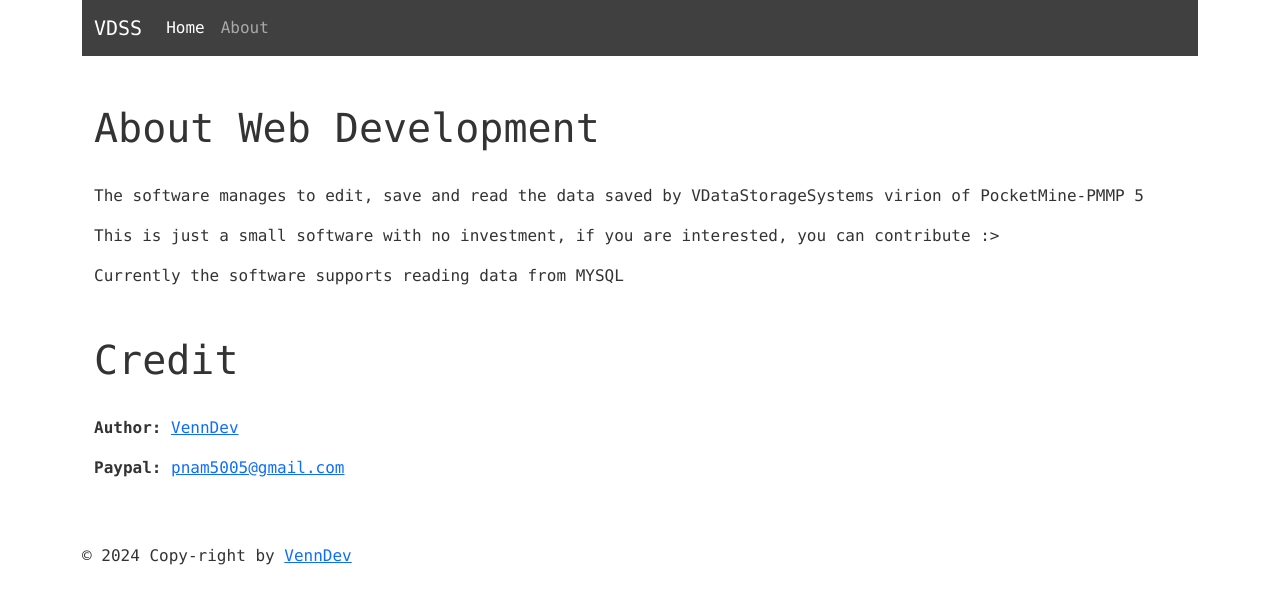
After one commit to VennDev/VDataStorageSystemsWebsite, a PHP site: page /about.php in a window 1280 px wide. The commit adds this page. Shown: the top 604 px of the page. Run offline with PHP 8.4, Linux system fonts and the light colour scheme; some libraries are stand-ins or nearby versions.

Commit message:
Small change!

```diff
--- /dev/null
+++ b/src/venndev/about.php
@@ -0,0 +1,20 @@
+<?php include 'layout-default.php'; ?>
+<body>
+    <div class="container">
+        <?php include 'header.php'; ?>
+        <div class="container mt-5 mb-5">
+            <h1>About Web Development</h1>
+            <br/>
+            <p>The software manages to edit, save and read the data saved by VDataStorageSystems virion of PocketMine-PMMP 5</p>
+            <p>This is just a small software with no investment, if you are interested, you can contribute :></p>
+            <p>Currently the software supports reading data from MYSQL</p>
+        </div>
+        <div class="container mt-5 mb-5">
+            <h1>Credit</h1>
+            <br/>
+            <p><b>Author:</b> <a href="https://github.com/VennDev" target="_blank">VennDev</a></p>
+            <p><b>Paypal:</b> <a href="#" target="_blank">pnam5005@gmail.com</a></p>
+        </div>
+    </div>
+</body>
+<?php include 'footer.php'; ?>
--- a/src/venndev/edit-page.php
+++ b/src/venndev/edit-page.php
@@ -34,7 +34,7 @@ if (isset($_POST['host']) && isset($_POST['username']) && isset($_POST['password
                 <div class="form-check">
                     <input class="form-check-input" type="checkbox" value="" id="hash-data">
                     <label class="form-check-label" for="hash-data">
-                        Hash Data
+                        Is your data hashed?
                     </label>
                 </div>
             </div>
--- a/src/venndev/header.php
+++ b/src/venndev/header.php
@@ -1,5 +1,5 @@
 <header>
-    <nav class="navbar navbar-expand-lg navbar-dark bg-primary">
+    <nav class="navbar navbar-expand-lg navbar-dark" style="background-color: #404040;">
         <div class="container-fluid">
             <a class="navbar-brand" href="index.php">VDSS</a>
             <button class="navbar-toggler" type="button" data-bs-toggle="collapse" data-bs-target="#navbarNav" aria-controls="navbarNav" aria-expanded="false" aria-label="Toggle navigation">
--- a/src/venndev/index.php
+++ b/src/venndev/index.php
@@ -25,7 +25,7 @@
                     <label for="port" class="form-label">Port</label>
                     <input type="number" class="form-control" id="port" name="port" value="3306" required>
                 </div>
-                <button type="submit" class="btn btn-primary mt-3">Login</button>
+                <button type="submit" class="btn btn-primary mt-3">Submit</button>
             </form>
         </main>
     </div>
--- a/src/venndev/public/js/edit-page.js
+++ b/src/venndev/public/js/edit-page.js
@@ -66,6 +66,9 @@ window.onload = function() {
     database = document.getElementById('database').innerHTML;
     port = document.getElementById('port').innerHTML;
 
+    if (host == '' || username == '' || database == '' || port == '') {
+        window.location.href = 'index.php';
+    } else {
         fetch('action/get-tables.php', {
             method: 'POST',
             headers: {
@@ -79,8 +82,8 @@ window.onload = function() {
                 port: port
             })
         }).then(response => response.json()).then(data => {
-        console.log(data);
             document.getElementById('status-connect').innerHTML = data.connected ? '<div class="text-success">Connected</div>' : '<div class="text-danger">Not Connected</div>';
             document.getElementById('tables').innerHTML += data.tables.map(table => `<option value="${table}">${table}</option>`).join('');
         });
+    }
 };
```
Lines whose indentation alone changed are shown as unchanged.
